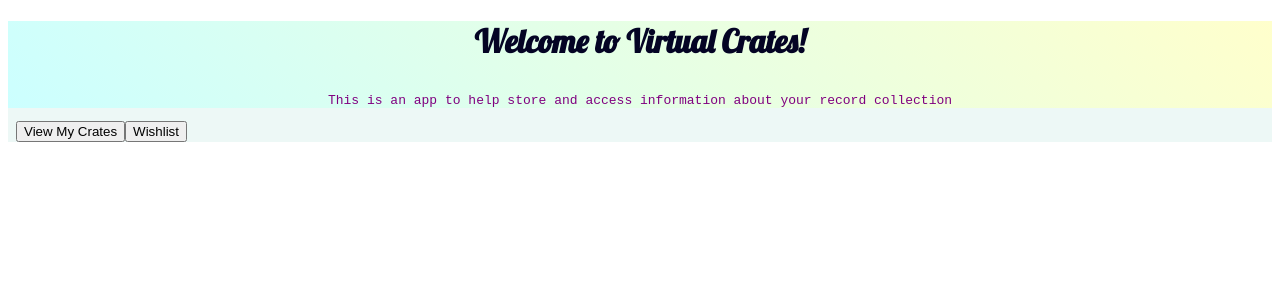
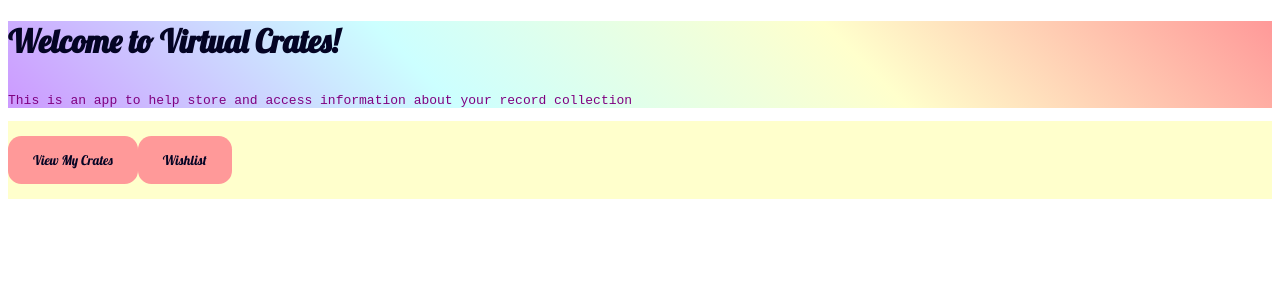
Before and after one commit to Michaella1982/music-app-final, an Angular app: page / in a window 1280 px wide. Shown: the top 300 px of the page. Built offline with nearby package versions, Linux system fonts and the light colour scheme.

Commit message:
second commit-made crates and wishlist components, applied styles

```diff
--- a/src/app/app-routing.module.ts
+++ b/src/app/app-routing.module.ts
@@ -1,6 +1,8 @@
 import { NgModule } from '@angular/core';
 import { Routes, RouterModule } from '@angular/router';
 import { HomePageComponent } from './home-page/home-page.component';
+import { CratesComponent } from './crates/crates.component';
+import { WishlistComponent } from './wishlist/wishlist.component';
 
 
 const routes: Routes = [
@@ -9,6 +11,17 @@ const routes: Routes = [
     component: HomePageComponent,
     data: { title: 'home-page'}
   },
+  {
+    path: "crates",
+    component:CratesComponent,
+    data: { title: 'crates'}
+  },
+  {
+    path:"wishlist",
+    component: WishlistComponent,
+    data: { title: 'wishlist'}
+  },
+
 ];
 
 @NgModule({
--- /dev/null
+++ b/src/app/crates/crates.component.html
@@ -0,0 +1,46 @@
+<link href="https://fonts.googleapis.com/css?family=Lobster" rel="stylesheet" type="text/css">
+<style>
+    .headline {
+        font-family: Lobster;
+        background: linear-gradient(45deg, #cc66ff, #CCFFFF, #FFFFCC, #ff9999);
+    }
+</style>
+
+
+<!--banner-->
+<header>
+    <h1 class="headline">Update My Crates</h1>
+</header>
+
+<body>
+    <!--crate form-->
+
+    <div class="inputs" formGroupName="albumData" novalidate>
+        <form [formGroup]="albumForm" (ngSubmit)="onSubmit()">
+            <!--inputs-->
+            <input type="text" placeholder="Title" formControlName="title" />
+            <span *ngIf="!albumForm.get('title').valid && albumForm.get('title').touched">Please enter Album
+                Title</span>
+            <input type="text" placeholder="Artist" formControlName="artist" />
+            <span *ngIf="!albumForm.get('artist').valid && albumForm.get('artist').touched">Please enter Artist</span>
+            <input type="text" placeholder="Label" formControlName="label" />
+            <span *ngIf="!albumForm.get('label').valid && albumForm.get('label').touched">Please enter Record
+                <Label></Label></span>
+            <input type="text" placeholder="Year Released" formControlName="yearReleased" />
+            <span *ngIf="!albumForm.get('yearReleased').valid && albumForm.get('yearReleased').touched">Please enter the
+                year released</span>
+            <input type="text" placeholder="Catalog Number" formControlName="catalogNumber" />
+            <span *ngIf="!albumForm.get('catalogNumber').valid && albumForm.get('catalogNumber').touched">Please enter a
+                catalog number</span>
+            <input type="text" formControlName="Genre" placeholder="genre" />
+            <span *ngIf="!albumForm.get('genre').valid && albumForm.get('genre').touched">Please enter a genre</span>
+            <!--buttons-->
+            <div class="button-row">
+                <button type="submit" class="btn btn-primary" [disabled]="!albumForm.valid"
+                    [routerLink]="['show-collection']">
+                    save
+                </button>
+            </div>
+        </form>
+    </div>
+</body>
--- /dev/null
+++ b/src/app/crates/crates.component.scss
@@ -0,0 +1,73 @@
+h1{
+    padding-bottom: 10px;
+    font: 150%;
+    font-family:monospace;
+    text-align:auto;
+    color:rgb(4, 4, 36);
+}
+p{
+  color:purple;
+  text-align:auto;
+  font-family:monospace;
+}
+
+input {
+    width: 100%;
+    padding: 12px 20px;
+    margin: 8px 0;
+    box-sizing: border-box;
+    border-radius: 10px;
+    font-family:monospace;
+  }
+.inputs{
+    background-color:#ffffcc;
+}
+
+.body{
+  width: 100%;
+  margin: 0;
+  position: relative;
+  background-color:#ccffff;
+
+}
+
+  .genre {
+    display: none;
+    position: absolute;
+    background-color: #f9f9f9;
+    min-width: 160px;
+    box-shadow: 0px 8px 16px 0px rgba(0,0,0,0.2);
+    padding: 12px 16px;
+    z-index: 1;
+  }
+.genre:hover  {
+    display: block;
+  }
+
+
+
+.buttons-container{
+  position: absolute;
+  top: 50%;
+  left: 50%;
+  transform: translate(-50%, -50%);
+  }
+
+
+.btn-primary {
+  margin: 5px;
+  padding-top:5px;
+  color:rgb(4, 4, 36);
+  border-radius: 1em;
+  background-color:#ff9999;
+  font-family:Lobster;
+  padding: 16px 25px;
+  margin: 15px auto;
+  border: none;
+
+
+}
+.btn-primary:hover{
+  color:purple;
+
+}
--- /dev/null
+++ b/src/app/crates/crates.component.ts
@@ -0,0 +1,33 @@
+import { Component, OnInit } from '@angular/core';
+import { FormControl, FormGroup } from '@angular/forms';
+
+
+
+@Component({
+  selector: 'app-crates',
+  templateUrl: './crates.component.html',
+  styleUrls: ['./crates.component.scss']
+})
+export class CratesComponent implements OnInit {
+  albumForm: FormGroup;
+
+  constructor() {
+    this.albumForm = this.createFormGroup();
+  }
+
+  ngOnInit() {}
+
+  createFormGroup() {
+     return new FormGroup({
+        AlbumData: new FormGroup({
+          title: new FormControl(),
+          artist: new FormControl(),
+          label: new FormControl(),
+          genre: new FormControl(),
+          yearReleased: new FormControl(),
+          catalogNumber: new FormControl(),
+      }),
+      text: new FormControl(),
+      })
+    }
+  }
--- a/src/app/home-page/home-page.component.html
+++ b/src/app/home-page/home-page.component.html
@@ -1,28 +1,29 @@
 <link href="https://fonts.googleapis.com/css?family=Lobster" rel="stylesheet" type="text/css">
 <style>
-    .headline{
-        font-family:Lobster;
-    }
-    .page-layout{
-        background:linear-gradient(45deg, #CCFFFF, #FFFFCC);
+    .headline {
+        font-family: Lobster;
     }
 
-
+    .page-layout {
+       background: linear-gradient(45deg,#cc99ff, #CCFFFF, #FFFFCC, #ff9999);
+    }
+    .body {
+        background: #ffffcc;
+    }
 
 </style>
 
-<html class="html">
 <header class="page-layout">
-<!-- banner-->
+    <!-- banner-->
     <h1 class="headline">Welcome to Virtual Crates!</h1>
-<!--greeting-->
+    <!--greeting-->
     <p>This is an app to help store and access information about your record collection </p>
 </header>
-
-<body>
-<!--button to crates-->
-    <button type="button" button color="#FF9999" [routerLink]="['crates']">View My Crates</button>
-<!--button to wishlist-->
-    <button type="button" button color="#FF9999" [routerLink]="['wishlist']"> Wishlist</button>
+<body class="body">
+    <div class= "buttons container>">
+    <!--button to crates-->
+        <button type="button" class="btn btn-primary" [routerLink]="['crates']">View My Crates</button>
+    <!--button to wishlist-->
+        <button type="button" class="btn btn-primary" [routerLink]="['wishlist']"> Wishlist</button>
+    </div>
 </body>
-</html>
--- a/src/app/home-page/home-page.component.scss
+++ b/src/app/home-page/home-page.component.scss
@@ -1,36 +1,50 @@
 
-html{
-    background-color:#edf8f6;
-  }
+
 
   h1{
       padding-bottom: 10px;
       font: 150%;
       font-family:monospace;
-      text-align:center;
+      text-align:auto;
       color:rgb(4, 4, 36);
   }
   p{
     color:purple;
-    text-align:center;
+    text-align:auto;
     font-family:monospace;
   }
-  table {
+  .body{
     width: 100%;
+    height: 100%;
+    margin: 0;
+    position: relative;
+    background-color:#ccffff;
+
   }
-   .button {
+
+
+  .buttons-container{
+    position: absolute;
+    top: 50%;
+    left: 50%;
+    transform: translate(-50%, -50%);
+    }
+
+
+  .btn-primary {
     margin: 5px;
     padding-top:5px;
     color:rgb(4, 4, 36);
     border-radius: 1em;
-    position:relative;
-    left:550px;
     background-color:#ff9999;
     font-family:Lobster;
+    padding: 16px 25px;
+    margin: 15px auto;
+    border: none;
 
 
   }
-  .button:hover{
+  .btn-primary:hover{
     color:purple;
 
   }
--- a/src/app/home-page/home-page.component.ts
+++ b/src/app/home-page/home-page.component.ts
@@ -1,4 +1,5 @@
 import { Component, OnInit } from '@angular/core';
+
 
 @Component({
   selector: 'app-home-page',
@@ -7,9 +8,12 @@ import { Component, OnInit } from '@angular/core';
 })
 export class HomePageComponent implements OnInit {
 
+
+
   constructor() { }
 
   ngOnInit() {
   }
 
+
 }
--- /dev/null
+++ b/src/app/wishlist/wishlist.component.html
@@ -0,0 +1 @@
+<p>wishlist works!</p>
--- /dev/null
+++ b/src/app/wishlist/wishlist.component.scss
@@ -0,0 +1,47 @@
+h1{
+    padding-bottom: 10px;
+    font: 150%;
+    font-family:monospace;
+    text-align:auto;
+    color:rgb(4, 4, 36);
+}
+p{
+  color:purple;
+  text-align:auto;
+  font-family:monospace;
+}
+.body{
+  width: 100%;
+  height: 100%;
+  margin: 0;
+  position: relative;
+  background-color:#ccffff;
+
+}
+
+
+.buttons-container{
+  position: absolute;
+  top: 50%;
+  left: 50%;
+  transform: translate(-50%, -50%);
+  }
+
+
+.btn-primary {
+  margin: 5px;
+  padding-top:5px;
+  color:rgb(4, 4, 36);
+  border-radius: 1em;
+  background-color:#ff9999;
+  font-family:Lobster;
+  padding: 16px 25px;
+  margin: 15px auto;
+  border: none;
+
+
+}
+.btn-primary:hover{
+  color:purple;
+
+}
--- /dev/null
+++ b/src/app/wishlist/wishlist.component.ts
@@ -0,0 +1,15 @@
+import { Component, OnInit } from '@angular/core';
+
+@Component({
+  selector: 'app-wishlist',
+  templateUrl: './wishlist.component.html',
+  styleUrls: ['./wishlist.component.scss']
+})
+export class WishlistComponent implements OnInit {
+
+  constructor() { }
+
+  ngOnInit() {
+  }
+
+}
```
Also changed, not shown: src/app/app.module.ts (+7 -1 lines), src/models/album-request.ts (added, +20 -0 lines), 2 other files (tests, documents, lock files or other folders).
